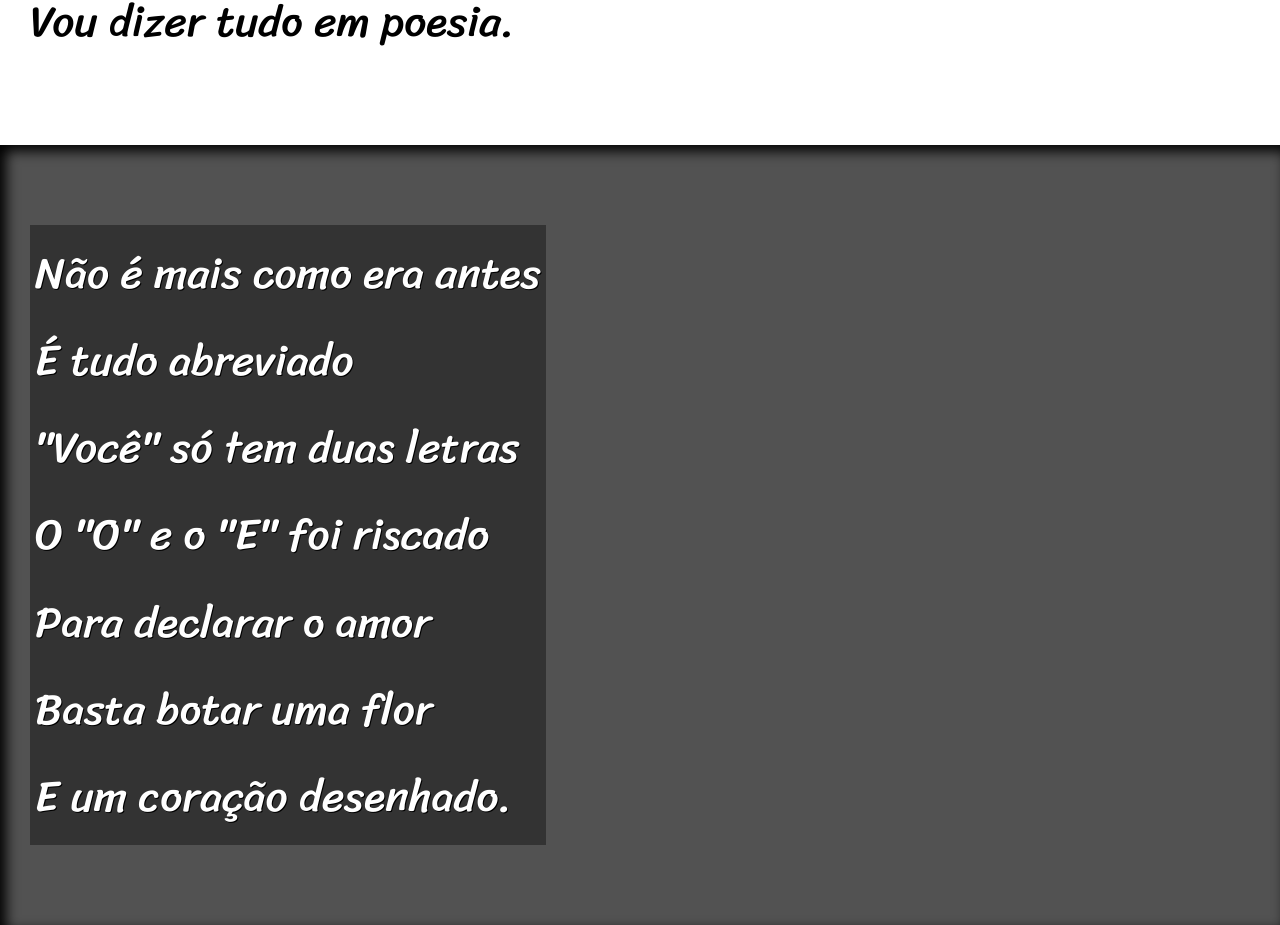
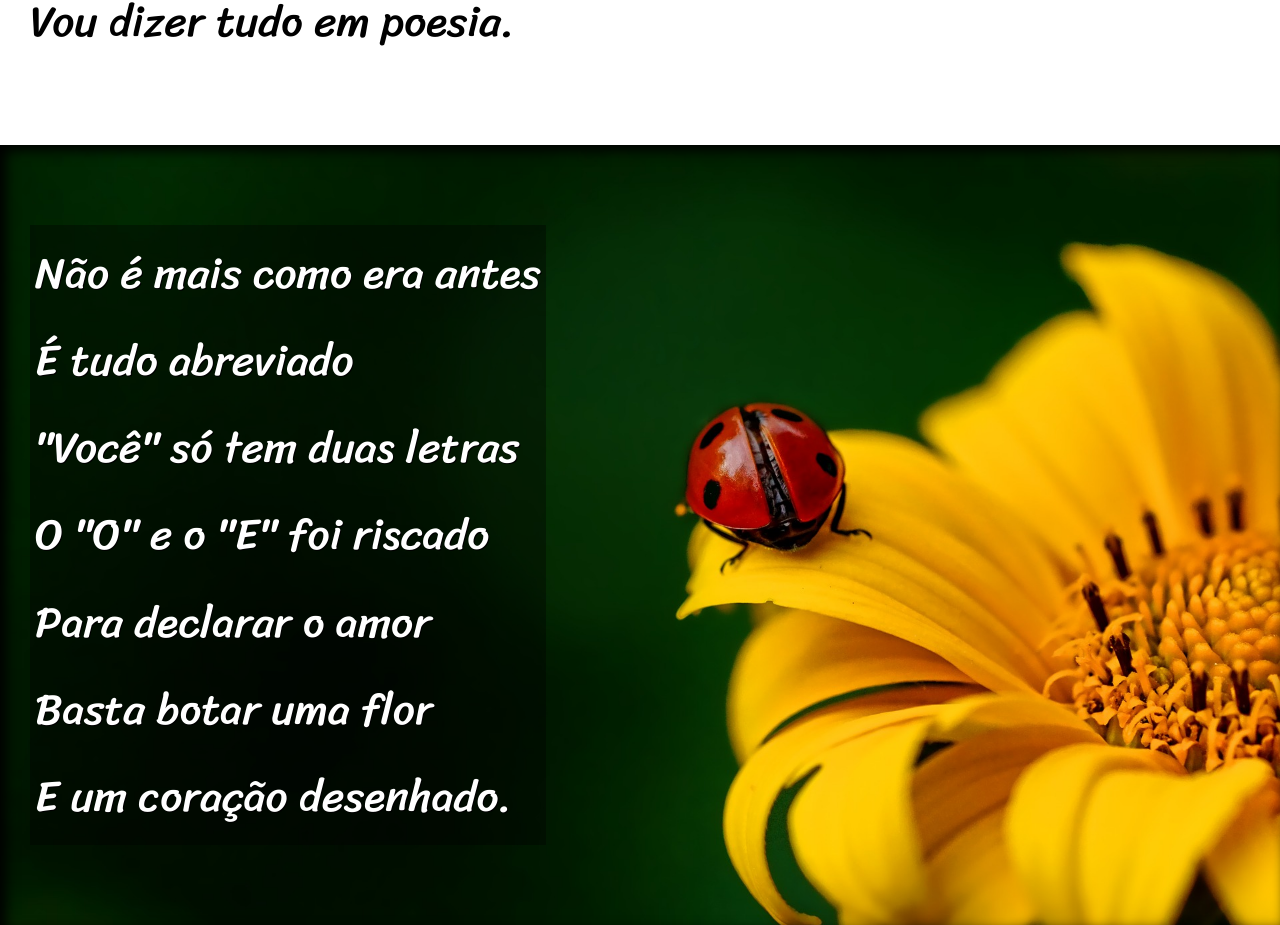
Before and after one commit to KauaRodriguesSouza/projeto-cordel, a plain HTML site: page index.html in a window 1280 px wide. Shown: the part 892-1817 px from the top of the page. Drawn offline with Linux system fonts and the light colour scheme.

Commit message:
Update style.css

```diff
--- a/style.css
+++ b/style.css
@@ -72,7 +72,7 @@ section.imagem{
 
 }
 section#img01{
-background-image: url('../desafio12/imagens/background001.jpg');
+background-image: url('imagens/background001.jpg');
 background-position: right, center;
 
 }
```
